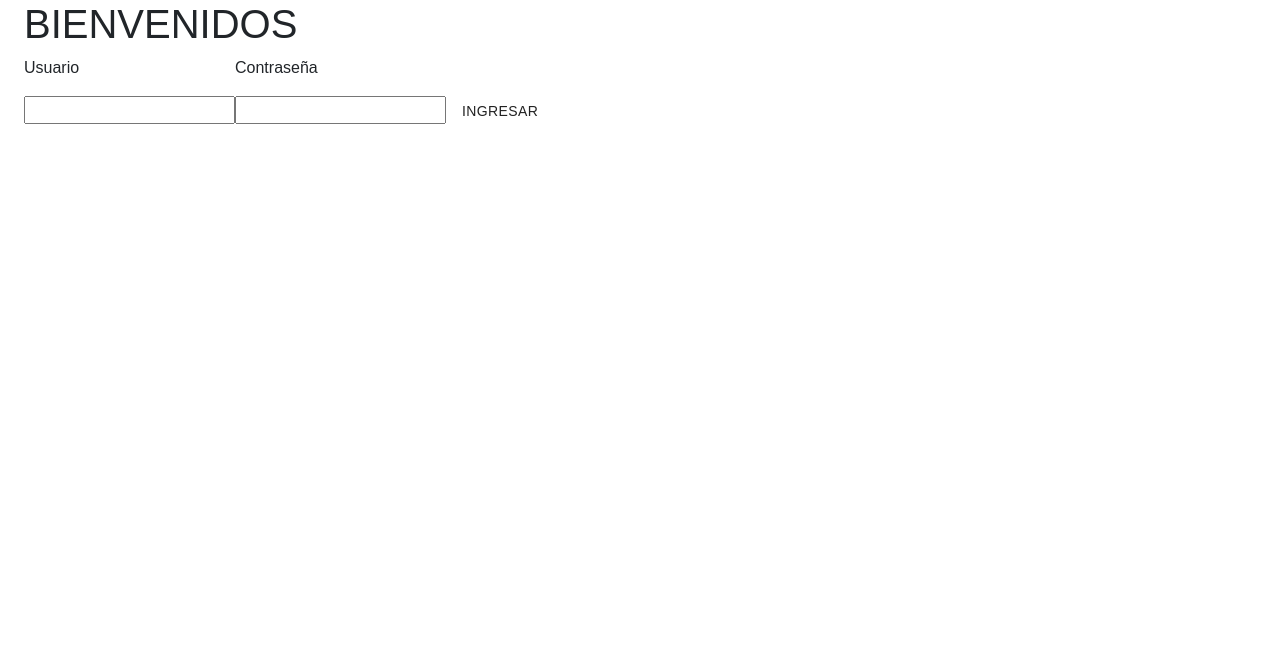
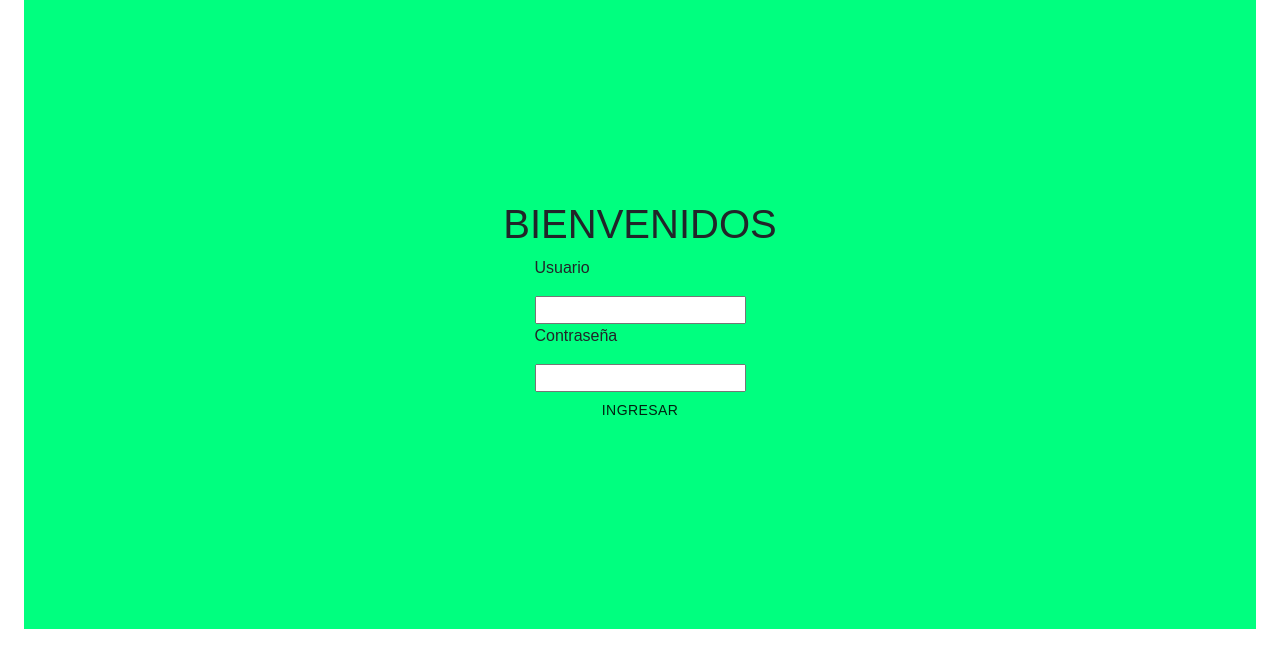
Before and after one commit to sebas411/ing_software_proyecto, a React (Create React App) app in the folder frontend/: page / in a window 1280 px wide. Shown: the top 668 px of the page. Built offline with nearby package versions, Linux system fonts and the light colour scheme.

Commit message:
Update style.css
css

```diff
--- a/frontend/src/pages/HomePage/style.css
+++ b/frontend/src/pages/HomePage/style.css
@@ -1,5 +1,15 @@
 * {
-    margin: 0;
-    padding: 0;
-    box-sizing: border-box;
-  }
+  box-sizing: border-box;
+  margin: 100px;
+  padding: 100px;
+  font-family: 'Montserrat', sans-serif;
+
+}
+
+.login-wrapper {
+  display: flex;
+  flex-direction: column;
+  align-items: center;
+  background-color: springgreen;
+  padding: 200px;
+}
```
